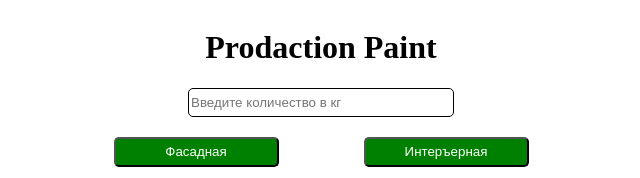
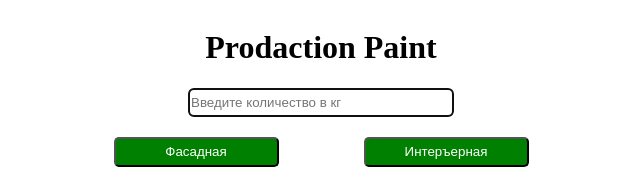
Before and after one commit to DenysAptikieiev/paint_calc, a website: page index.html in a window 1280 px wide. Shown: the top 178 px of the page, without its empty margins (319-959 px from the left). Drawn offline with Linux system fonts and the light colour scheme.

Commit message:
autofocus input

```diff
--- a/index.html
+++ b/index.html
@@ -10,7 +10,7 @@
     <div class="wrapper">
         <header class="header">
             <h1>Prodaction Paint</h1>
-            <input id="quantity" type="text" placeholder="Введите количество в кг">
+            <input id="quantity" type="text" placeholder="Введите количество в кг" autofocus>
             <div class="btn-block">
                 <button class="btnF">Фасадная</button>
                 <button class="btnInter">Интеръерная</button>
```
